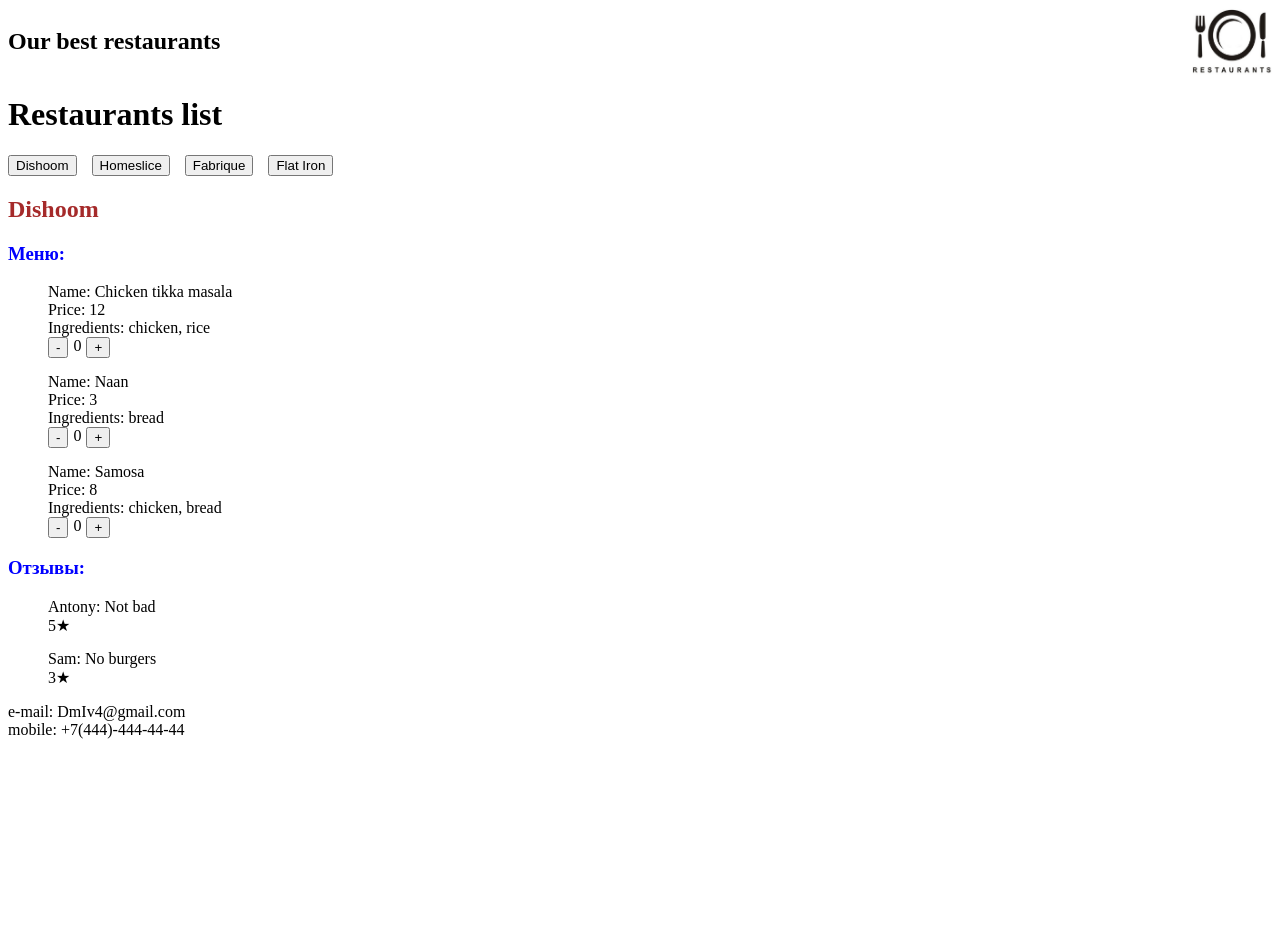
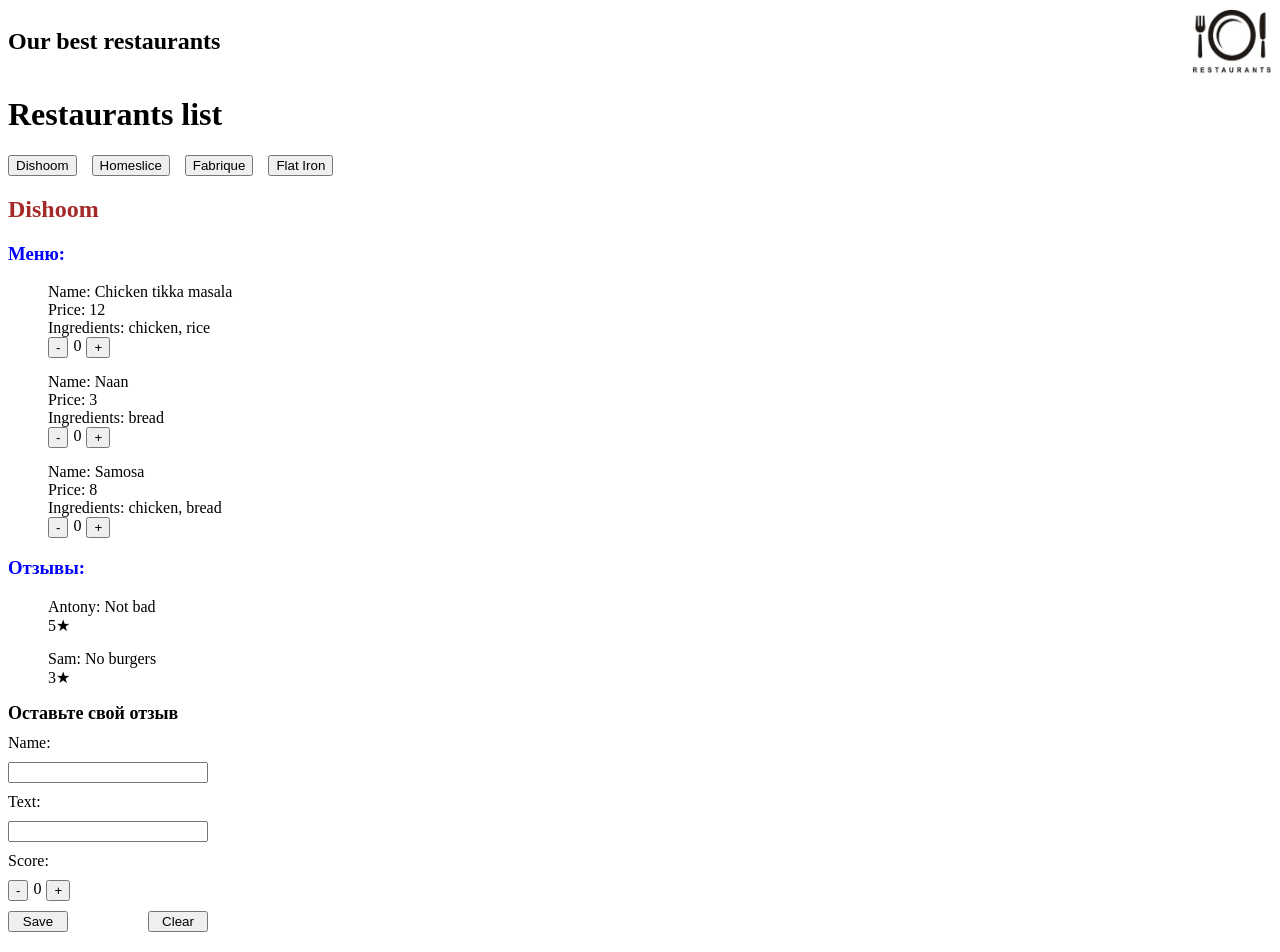
Before and after one commit to MrSmile4/ReactCourse, a React (Vite) app: page / in a window 1280 px wide. Shown: the top 952 px of the page. Before the commit the page ends 800 px from the top, so only its background shows below. Built offline with nearby package versions, Linux system fonts and the light colour scheme.

Commit message:
[lecture-4-hw]: Выполнено основное домашнее задание 3. Исправлены замечания предыдущего Д/З.

```diff
--- a/src/components/App.jsx
+++ b/src/components/App.jsx
@@ -2,7 +2,6 @@
 import { Restaurant } from "./Restaurant/Restaurant";
 import { restaurants } from "../../materials/mock";
 import { useState } from "react";
-import { useCounters } from "./use-counters";
 import "./layout.css";
 
 function App() {
@@ -10,13 +9,8 @@
     restaurants.length ? restaurants[0] : null
   );
 
-  const currentRestMenu = currentRest?.menu || [];
-  const { counters, increment, decrement, update } =
-    useCounters(currentRestMenu);
-
   function changeRest(id) {
     const rest = restaurants.find((restaurant) => restaurant.id === id);
-    update(rest.menu);
     setCurrentRest(rest);
   }
 
@@ -34,10 +28,8 @@
           ))}
         </div>
         <Restaurant
+          key={currentRest.id}
           rest={currentRest}
-          counters={counters}
-          increment={increment}
-          decrement={decrement}
         />
       </Layout>
     </div>
--- a/src/components/Restaurant/Menu.jsx
+++ b/src/components/Restaurant/Menu.jsx
@@ -1,6 +1,7 @@
 import "./restaurant.css";
+import { Counter } from "../counter";
 
-export function Menu({ menu, counters, decrement, increment }) {
+export function Menu({ menu }) {
   return (
     <>
       <h3 className="blueLabel">Меню:</h3>
@@ -16,11 +17,7 @@
                   return i === ingredients.length - 1 ? ing : ing + ", ";
                 })}
               </span>
-              <div className="textFlex">
-                <button onClick={() => decrement(index)}>-</button>
-                {counters[index].count}
-                <button onClick={() => increment(index)}>+</button>
-              </div>
+              <Counter />
             </li>
           </>
         ))}
--- a/src/components/Restaurant/Restaurant.jsx
+++ b/src/components/Restaurant/Restaurant.jsx
@@ -2,21 +2,16 @@
 import { Reviews } from "./Reviews";
 import "./restaurant.css";
 
-export function Restaurant({ rest, counters, increment, decrement }) {
+export function Restaurant({ rest }) {
   return (
     <div>
       <h2 className="brownLabel">{rest.name}</h2>
-      {rest.menu && rest.menu.length ? (
-        <Menu
-          menu={rest.menu}
-          counters={counters}
-          decrement={decrement}
-          increment={increment}
-        />
+      {rest.menu?.length ? (
+        <Menu menu={rest.menu} />
       ) : (
         <span>Menu is empty</span>
       )}
-      {rest.reviews && rest.reviews.length ? (
+      {rest.reviews?.length ? (
         <Reviews reviews={rest.reviews} />
       ) : (
         <span>Reviews is empty</span>
--- a/src/components/Restaurant/Reviews.jsx
+++ b/src/components/Restaurant/Reviews.jsx
@@ -1,4 +1,5 @@
 import "./restaurant.css";
+import { ReviewForm } from "./review-form/review-form";
 
 export function Reviews({ reviews }) {
   return (
@@ -16,6 +17,7 @@
           </>
         ))}
       </ul>
+      <ReviewForm />
     </>
   );
 }
--- a/src/components/Restaurant/restaurant.css
+++ b/src/components/Restaurant/restaurant.css
@@ -1,21 +1,16 @@
 .brownLabel {
-	color: brown;
+  color: brown;
 }
 
 .blueLabel {
-	color: blue;
+  color: blue;
 }
 
 .textGrid {
-	display: grid;
+  display: grid;
 }
 
 .textGridWithGap {
-	display: grid;
-	gap: 15px;
+  display: grid;
+  gap: 15px;
 }
-
-.textFlex {
-	display: flex;
-	gap: 5px;
-}
--- /dev/null
+++ b/src/components/Restaurant/review-form/review-form.css
@@ -0,0 +1,18 @@
+.reviewContainer {
+  display: grid;
+  gap: 10px;
+  width: 200px;
+}
+
+.headerText {
+  font-size: 18px;
+  font-weight: bold;
+}
+
+.buttons {
+  display: flex;
+  justify-content: space-between;
+}
+.clearButton {
+  width: 60px;
+}
--- /dev/null
+++ b/src/components/Restaurant/review-form/review-form.jsx
@@ -0,0 +1,87 @@
+import { useEffect, useReducer } from "react";
+import { useCount } from "../../counter";
+import "./review-form.css";
+
+const INIT_FORM = {
+  name: "",
+  text: "",
+  score: 0,
+};
+
+function reducer(state, { type, payload }) {
+  switch (type) {
+    case "setName":
+      return { ...state, name: payload };
+    case "setText":
+      return { ...state, text: payload };
+    case "setScore":
+      return { ...state, score: payload };
+    case "clear":
+      return INIT_FORM;
+    default:
+      return state;
+  }
+}
+
+export function ReviewForm() {
+  const { count, increment, decrement, clear } = useCount();
+
+  const [form, dispatch] = useReducer(reducer, INIT_FORM);
+  const { name, text, score } = form;
+
+  useEffect(() => {
+    dispatch({ type: "setScore", payload: count });
+  }, [count]);
+
+  return (
+    <div className="reviewContainer">
+      <span className="headerText">Оставьте свой отзыв</span>
+      <span>Name: </span>
+      <input
+        value={name}
+        onChange={(event) => {
+          dispatch({ type: "setName", payload: event.target.value });
+        }}
+      />
+      <span>Text: </span>
+      <input
+        value={text}
+        onChange={(event) => {
+          dispatch({ type: "setText", payload: event.target.value });
+        }}
+      />
+      <span>Score: </span>
+      <div className="counter">
+        <button
+          onClick={() => {
+            decrement();
+          }}>
+          -
+        </button>
+        {score}
+        <button
+          onClick={() => {
+            increment();
+          }}>
+          +
+        </button>
+      </div>
+      <div className="buttons">
+        <button
+          className="clearButton"
+          onClick={() => {
+            clear(), dispatch({ type: "clear" });
+          }}>
+          Save
+        </button>
+        <button
+          className="clearButton"
+          onClick={() => {
+            clear(), dispatch({ type: "clear" });
+          }}>
+          Clear
+        </button>
+      </div>
+    </div>
+  );
+}
--- /dev/null
+++ b/src/components/counter.jsx
@@ -0,0 +1,39 @@
+import { useState, useCallback } from "react";
+import "./layout.css";
+
+export const useCount = () => {
+  const [count, setCount] = useState(0);
+  const min = 0;
+  const max = 5;
+
+  const increment = useCallback(() => {
+    setCount((prevState) => (prevState + 1 > max ? prevState : prevState + 1));
+  }, []);
+
+  const decrement = useCallback(() => {
+    setCount((prevState) => (prevState - 1 < min ? prevState : prevState - 1));
+  }, []);
+
+  const clear = useCallback(() => {
+    setCount(0);
+  }, []);
+
+  return {
+    count,
+    increment,
+    decrement,
+    clear,
+  };
+};
+
+export const Counter = () => {
+  const { count, decrement, increment } = useCount();
+
+  return (
+    <div className="counter">
+      <button onClick={decrement}>-</button>
+      {count}
+      <button onClick={increment}>+</button>
+    </div>
+  );
+};
--- a/src/components/layout.css
+++ b/src/components/layout.css
@@ -1,13 +1,19 @@
 .restaurantButtons {
-	display: flex;
-	gap: 15px;
+  display: flex;
+  gap: 15px;
 }
 
 .header {
-	display: flex;
-	justify-content: space-between;
+  display: flex;
+  justify-content: space-between;
 }
 
 .footer {
-	display: grid;
+  margin-top: 50px;
+  display: grid;
 }
+
+.counter {
+  display: flex;
+  gap: 5px;
+}
--- a/src/components/use-counters.jsx
+++ /dev/null
@@ -1,38 +0,0 @@
-import { useState } from "react";
-
-export const useCounters = (initMenus) => {
-	const initialCounters = (menus) =>
-		menus.map(() => {
-			return { count: 0 };
-		});
-
-	const [counters, setCounters] = useState(initialCounters(initMenus));
-
-	const increment = (index) => {
-		setCounters((prevCounters) => {
-			const newCounters = [...prevCounters];
-			newCounters[index] = {
-				...newCounters[index],
-				count: Math.min(newCounters[index].count + 1, 5),
-			};
-			return newCounters;
-		});
-	};
-
-	const decrement = (index) => {
-		setCounters((prevCounters) => {
-			const newCounters = [...prevCounters];
-			newCounters[index] = {
-				...newCounters[index],
-				count: Math.max(newCounters[index].count - 1, 0),
-			};
-			return newCounters;
-		});
-	};
-
-	const update = (newMenu) => {
-		setCounters(initialCounters(newMenu));
-	};
-
-	return { counters, increment, decrement, update };
-};
```
